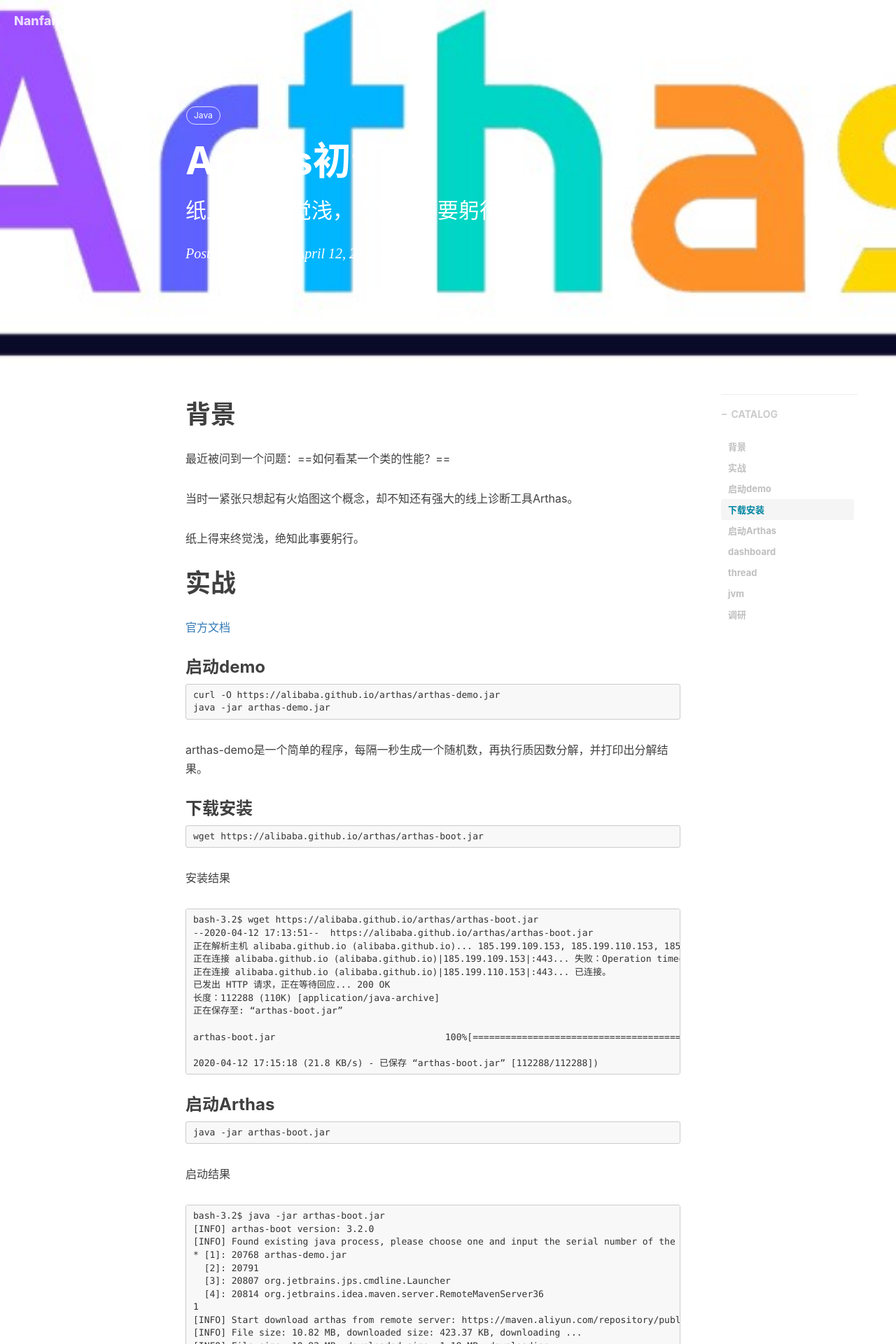
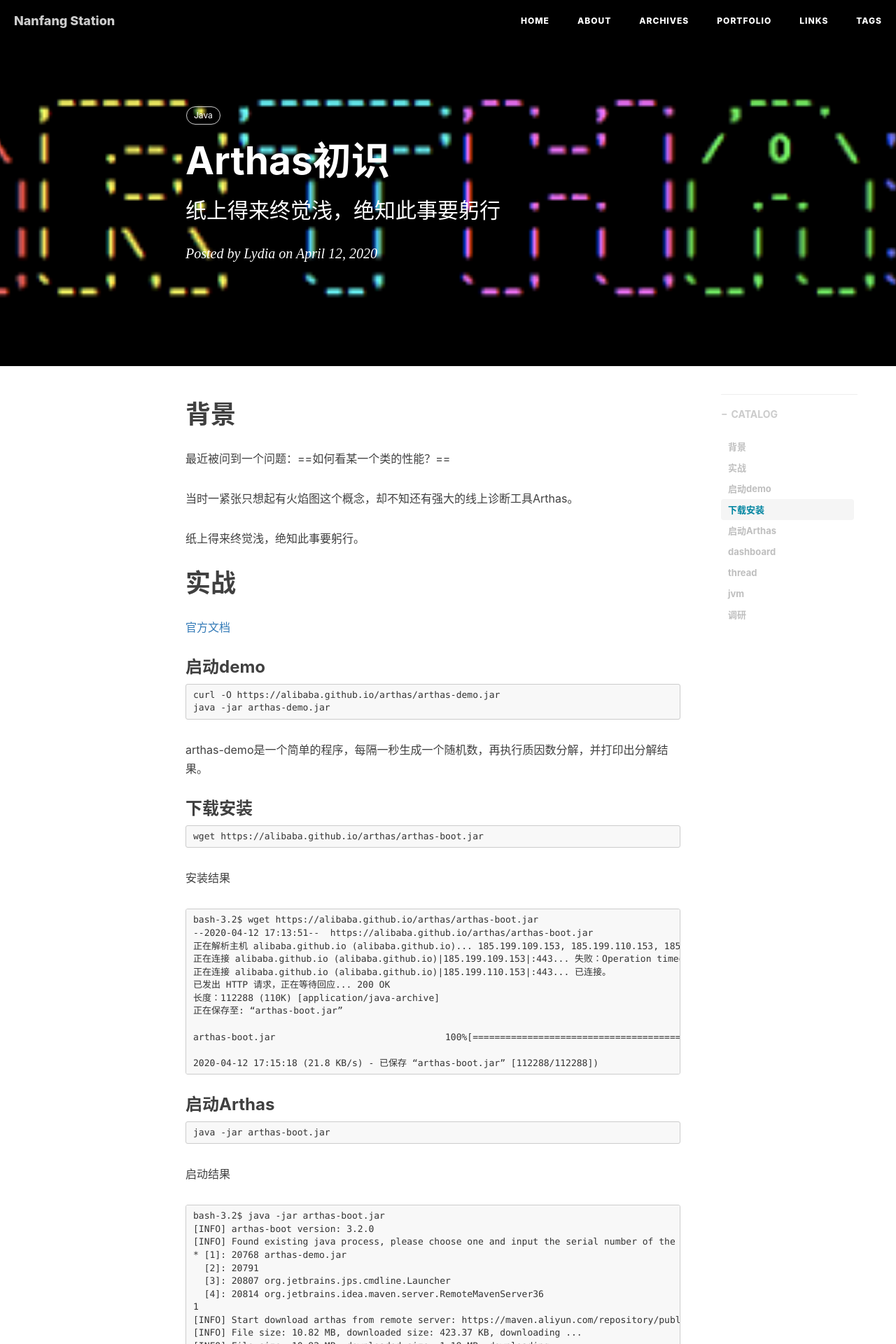
Before and after one commit to nanfangstation/nanfangstation.github.io, a Jekyll site: the page built from _posts/2020-04-12-Arthas初识.markdown, in a window 1280 px wide. Shown: the top 1920 px of the page at 70% size. Built offline with Jekyll 4.4.1, drawn with Linux system fonts in a browser that asks for light colours; nearby versions of some CDN libraries; comment, search, counter and statistics services are not loaded.

Commit message:
arthas png

```diff
--- a/_posts/2020-04-12-Arthas初识.markdown
+++ b/_posts/2020-04-12-Arthas初识.markdown
@@ -4,7 +4,7 @@
 subtitle:   "纸上得来终觉浅，绝知此事要躬行"
 date:       2020-04-12
 author:     "Lydia"
-header-img: "img/post-bg-arthas.jpeg"
+header-img: "img/post-bg-arthas.png"
 catalog: true
 tags:
     - Java
```
Also changed, not shown: img/post-bg-arthas.jpeg (deleted), img/post-bg-arthas.png (added).
